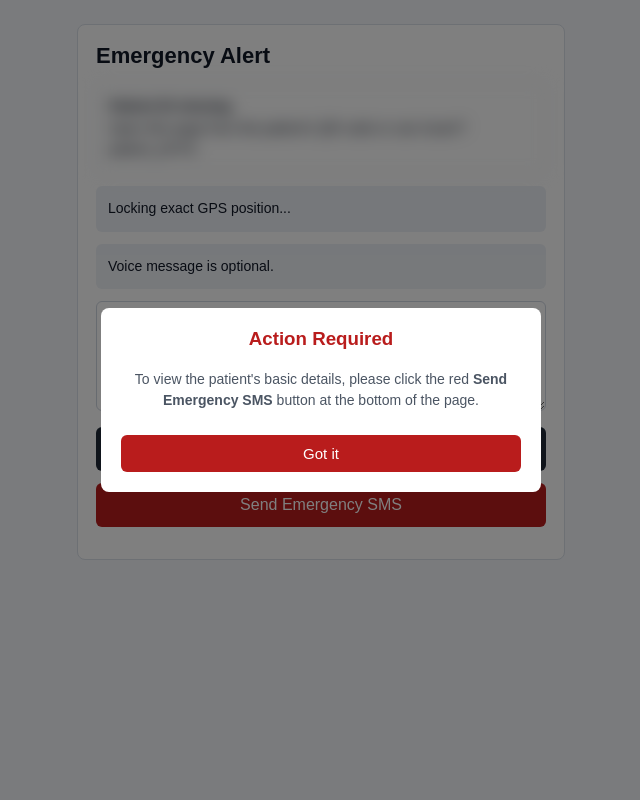
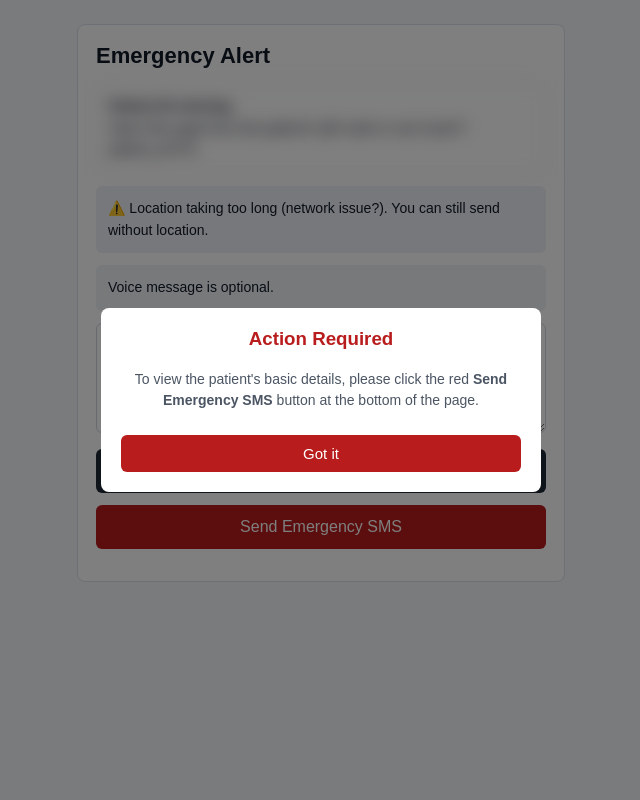
Before and after one commit to dishasuvarna/django-myproject, a Django app: page /scan/ in a window 1280 px wide. Shown: the whole page, without its empty margins (319-959 px from the left). Run offline with Django 5.2, Linux system fonts and the light colour scheme.

Commit message:
fix: fix location fetch timeout bug and lock UI after alert sent
- Fix undeclared locationResolved variable causing silent callback failures
- Add 5s timeout: deny blocks sending, slow/failed fetch allows send without coords
- Show GPS accuracy in status message
- Disable record button after successful SMS send
- Remove unused mapLink dead code

Tested: allow/deny/timeout paths, record button lock after send.

```diff
--- a/templates/scan.html
+++ b/templates/scan.html
@@ -428,8 +428,10 @@ requestLocation();
 function closeHintModal() {
     document.getElementById("alertHintModal").style.display = "none";
 }
+
 let latitude = null;
 let longitude = null;
+let locationResolved = false;
 
 const serverPatientId = "{{ patient.patient_id|default:patient_id|default:''|escapejs }}";
 const sendBtn = document.getElementById("sendBtn");
@@ -437,34 +439,54 @@ const locationStatus = document.getElementById("locationStatus");
 const responseBox = document.getElementById("response");
 const messageText = document.getElementById("messageText");
 
-// CHANGED: Initialize button as enabled so it works immediately
-sendBtn.disabled = false;
+sendBtn.disabled = true;
+locationStatus.innerText = "Locking your location, please wait...";
 
 function requestLocation() {
     if (!navigator.geolocation) {
-        locationStatus.innerText = "Location not supported by browser.";
+        locationStatus.innerText = "⚠️ Location not supported. You can still send without location.";
+        sendBtn.disabled = false;
         return;
     }
-    locationStatus.innerText = "Locking exact GPS position...";
+
+    const timeoutId = setTimeout(() => {
+        if (!locationResolved) {
+            locationResolved = true;
+            locationStatus.innerText = "⚠️ Location taking too long (network issue?). You can still send without location.";
+            sendBtn.disabled = false;
+        }
+    }, 5000);
 
     navigator.geolocation.getCurrentPosition(
         (position) => {
+            if (locationResolved) return;
+            locationResolved = true;
+            clearTimeout(timeoutId);
             latitude = position.coords.latitude;
             longitude = position.coords.longitude;
-            locationStatus.innerText = "Location Locked: Precise";
-            // We don't enable the button here because it's already enabled
+            locationStatus.innerText = `Location Locked (accuracy: ${Math.round(position.coords.accuracy)}m)`;
+            sendBtn.disabled = false;
         },
         (error) => {
-            locationStatus.innerText = "Location access denied.";
+            if (locationResolved) return;
+            locationResolved = true;
+            clearTimeout(timeoutId);
+
+            if (error.code === error.PERMISSION_DENIED) {
+                locationStatus.innerText = "Location access denied. Cannot send alert without location.";
+                sendBtn.disabled = true;
+            } else {
+                locationStatus.innerText = "⚠️ Could not fetch location (network issue?). You can still send without location.";
+                sendBtn.disabled = false;
+            }
         },
-        { enableHighAccuracy: true, timeout: 15000, maximumAge: 0 }
+        { enableHighAccuracy: true, timeout: 5000, maximumAge: 0 }
     );
 }
 
 async function sendEmergencyAlert() {
     const patientId = serverPatientId || new URLSearchParams(window.location.search).get("patient_id");
 
-    // CHANGED: Removed the check that forced latitude and longitude to exist
     if (!patientId) {
         alert("Patient ID missing.");
         return;
@@ -472,9 +494,6 @@ async function sendEmergencyAlert() {
 
     sendBtn.disabled = true;
     responseBox.innerText = "Sending emergency signal...";
-
-    // This stays exactly as it was in your original code
-    const mapLink = `https://www.google.com/maps/search/?api=1&query=${latitude},${longitude}`;
 
     const payload = {
         message: messageText.value.trim() || "Emergency! Assistance required.",
@@ -500,7 +519,7 @@ async function sendEmergencyAlert() {
             document.getElementById("patient-container").classList.remove("blur-content");
             document.getElementById("patient-container").style.pointerEvents = "auto";
 
-
+            document.getElementById("recordBtn").disabled = true;
         } else {
             throw new Error("Server error");
         }
@@ -517,12 +536,10 @@ document.getElementById("recordBtn").addEventListener("click", () => {
     const recognition = new SpeechRecognition();
     recognition.lang = "en-IN";
     recognition.onresult = (e) => {
-    const newTranscript = e.results[0][0].transcript;
-    const existingText = messageText.value.trim();
-
-    // Appends the new text, adding a space if there is already text present
-    messageText.value = existingText ? existingText + " " + newTranscript : newTranscript;
-};
+        const newTranscript = e.results[0][0].transcript;
+        const existingText = messageText.value.trim();
+        messageText.value = existingText ? existingText + " " + newTranscript : newTranscript;
+    };
     recognition.start();
 });
 
```
